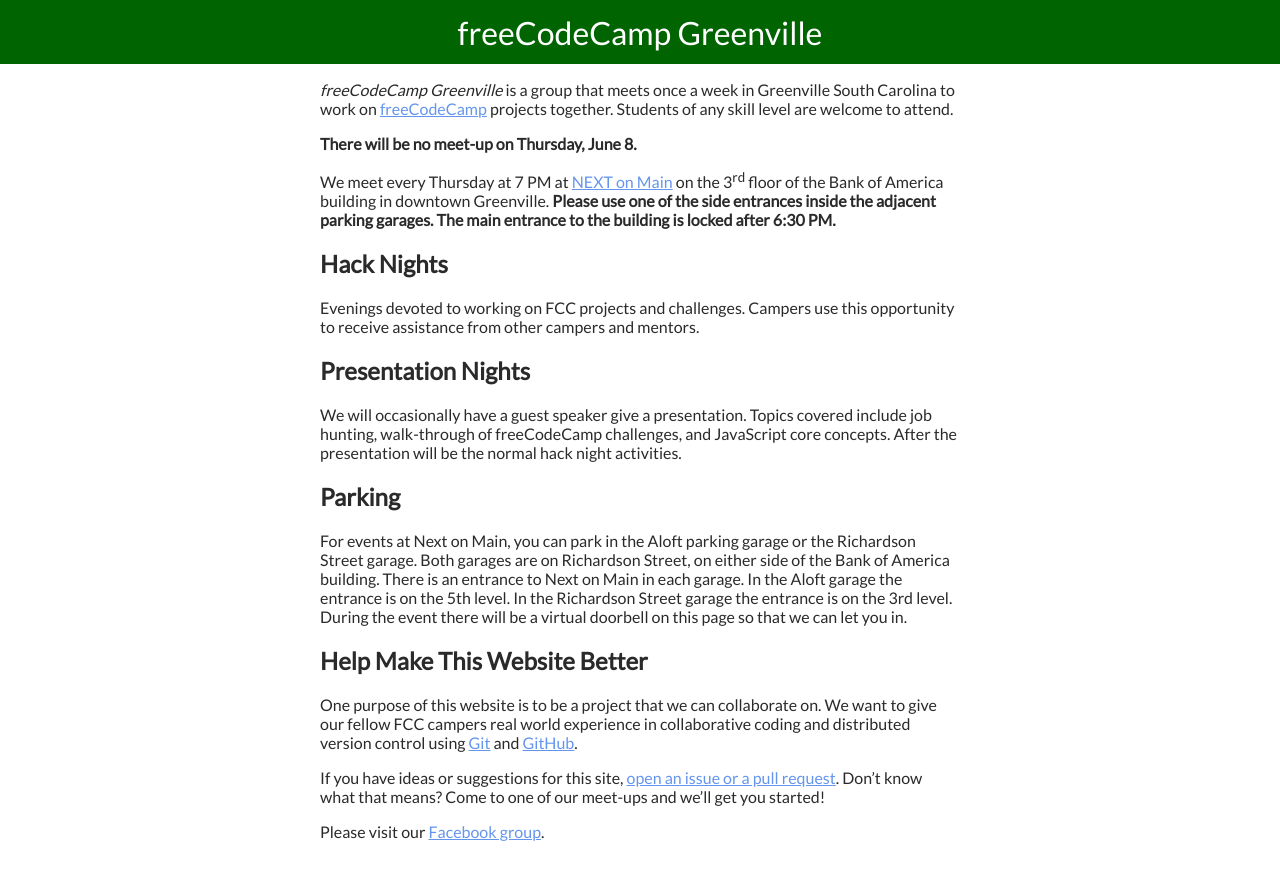
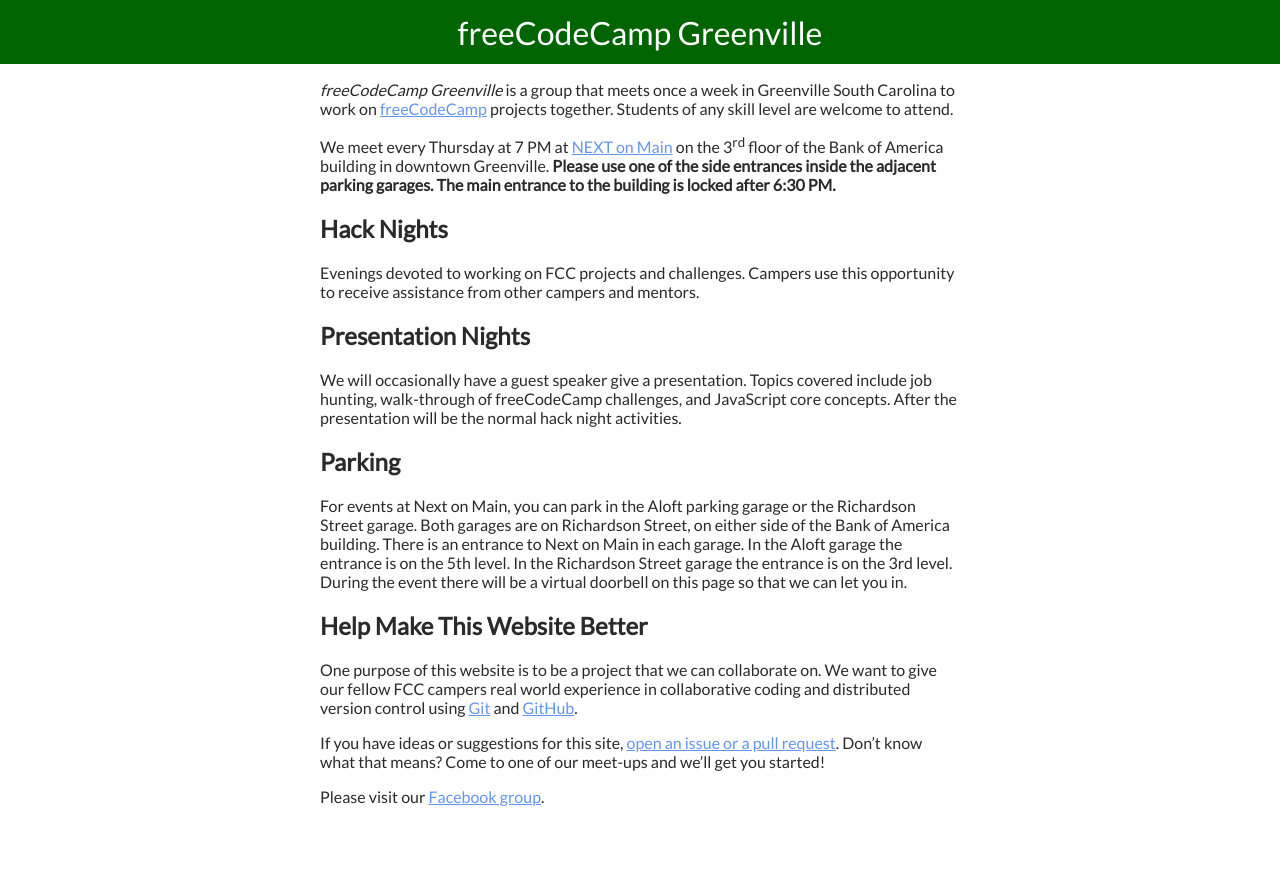
Before and after one commit to freecodecamp-greenville/fcc-greenville-www, a Jekyll site: the page built from index.md, in a window 1280 px wide. Shown: the top 880 px of the page. Built offline with Jekyll 4.4.1, drawn with Linux system fonts in a browser that asks for light colours.

Commit message:
Remove notice about no meetup

```diff
--- a/index.md
+++ b/index.md
@@ -4,8 +4,6 @@
 *freeCodeCamp Greenville* is a group that meets once a week in Greenville South
 Carolina to work on [freeCodeCamp](https://www.freecodecamp.com/) projects
 together. Students of any skill level are welcome to attend.
-
-**There will be no meet-up on Thursday, June 8.**
 
 We meet every Thursday at 7 PM at [NEXT on
 Main](http://www.greenvillenext.com/next-space-locations/next-main/) on the
```
